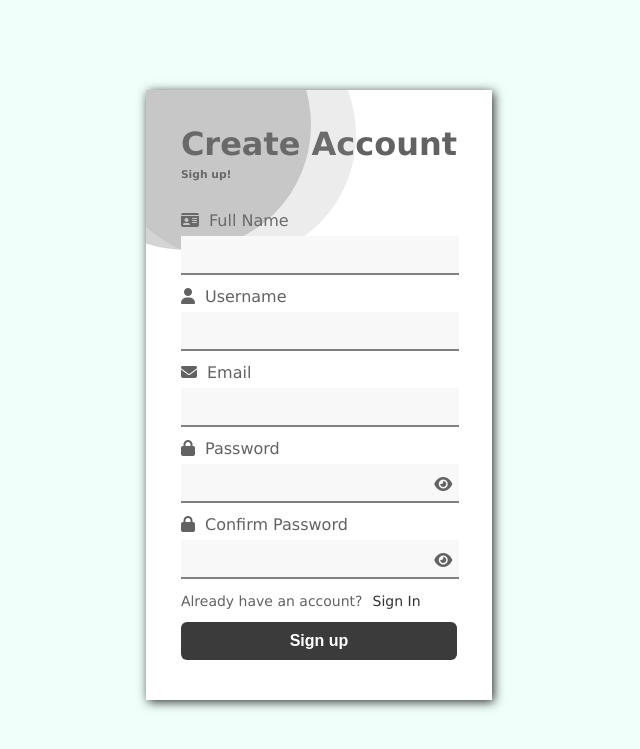
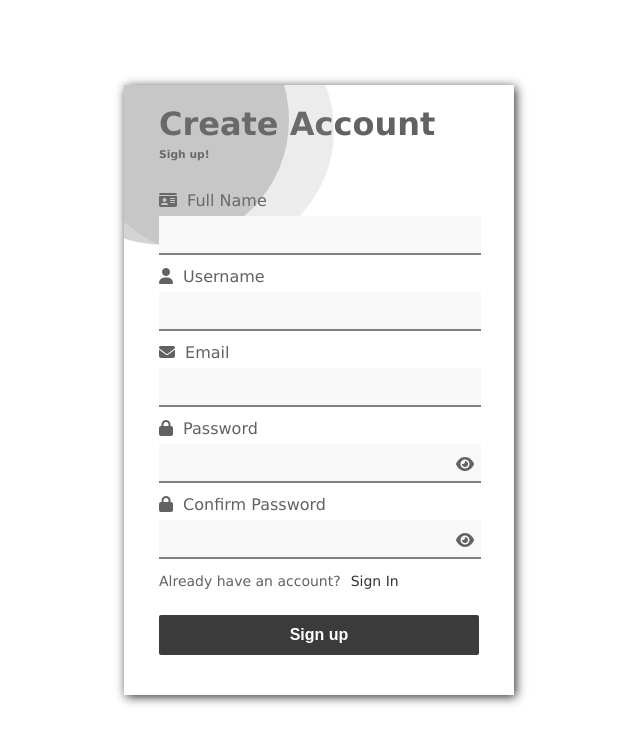
Before and after one commit to Arun6238/FitnessApp, a Django app: a page that uses strong/authentication/templates/authentication/register.html in a window 1280 px wide. Shown: the top 749 px of the page, without its empty margins (321-961 px from the left). Run offline with Django 4.2, Linux system fonts and the light colour scheme; some libraries are stand-ins or nearby versions.

Commit message:
modified login and register pages

```diff
--- a/strong/authentication/static/authentication/css/registerStyles.css
+++ b/strong/authentication/static/authentication/css/registerStyles.css
@@ -3,7 +3,6 @@ body{
     color: rgb(98, 98, 98);
     padding: 0;
     margin: 0;
-    background-color: rgb(241, 255, 250);
 }
 
 
@@ -16,24 +15,24 @@ body{
     padding-bottom: 2em;
 }
 #error-msg{
-    background-color: rgb(255, 214, 11);
-    padding: .5em 1em;
+    background-color: rgb(253, 255, 144);
+    padding: 1em 1em;
     position: absolute;
-    width: 100%;
-    max-width: 320px;
+    width: 80%;
+    text-align: center;
     top: 5px;
     left: 50%;
     transform: translateX(-50%);
 }
 .container >form{
     position: relative;
-    max-width: 440px;
-    padding: 30px 35px 40px 35px;
-    margin-top: 90px;
-    background-color: rgb(255, 255, 255);
+    width: 80%;
+    padding: 0px 35px 40px 35px;
+    margin-top: 80px;
+
     overflow: hidden;
 
-    box-shadow: 2px 2px 10px rgba(0, 0, 0, 0.813)
+
 }
 h1{
     margin:5px 0 0 0;
@@ -63,10 +62,6 @@ h6{
 }
 
 .show-password{
-    /* margin-left: -36px;
-    font-weight: bold;
-    cursor: pointer;
-    color: rgb(97, 97, 97); */
     position: absolute;
     right: 5px;
     top: 12px;
@@ -93,13 +88,13 @@ a:hover{
 }
 button{
     width: 100%;
-    height: 38px;
+    height: 40px;
     margin: 0;
-    margin-top:12px;
+    margin-top:25px;
     font-size: 16px;
     font-weight: 600;
     border: transparent;
-    border-radius: 6px;
+    border-radius: 2px;
     color: white;
     background-color: rgb(59, 59, 59);
 }
@@ -108,6 +103,7 @@ button:hover{
 }
 
 .circle1{
+    display: none;
     position: absolute;
     left:-40px;
     top: -80px;
@@ -117,6 +113,7 @@ button:hover{
     border-radius: 50%;
 }
 .circle2{
+    display: none;
     position: absolute;
     left:-85px;
     top: -90px;
@@ -126,18 +123,24 @@ button:hover{
     border-radius: 50%;
 }
 
-/* @media (max-width: 600px) {
+@media (min-width: 600px) {
     .container >form{
-
-        width: inherit;
-        height: 550px;
-        padding: 70px 35px 40px 35px;
-        margin-top: 100px;
-        background-color: rgb(170, 35, 35);
-
-
+        padding-top: 15px;
+        margin-top: 85px;
+        max-width: 320px;
+        background-color: rgb(255, 255, 255);
+        box-shadow: 2px 2px 10px rgba(0, 0, 0, 0.813)
     }
-  } */
+    #error-msg{
+        max-width: 320px;
+        padding-inline: 35px;
+        box-shadow: 2px 2px 10px rgba(0, 0, 0, 0.413)
+    }
+    .circle2,
+    .circle1{
+        display: block;
+    }
+  }
 
   /* 320px — 480px: Mobile devices
   481px — 768px: iPads, Tablets
--- a/strong/authentication/templates/authentication/register.html
+++ b/strong/authentication/templates/authentication/register.html
@@ -86,7 +86,11 @@
             }
           })
         })
-
+        window.onpageshow = function(e){
+          if(e.persisted){
+            location.reload(true)
+          }
+        }
       </script>
   </body>
 </html>
--- a/strong/authentication/views.py
+++ b/strong/authentication/views.py
@@ -4,6 +4,8 @@ from django.contrib.auth.models import User
 from django.core.exceptions import PermissionDenied
 from django.shortcuts import redirect
 from django.contrib.auth.decorators import login_required
+from django.views.decorators.cache import never_cache
+
 
 def anonymous_required(view_function, redirect_to=None):
     """
@@ -23,8 +25,10 @@ def anonymous_required(view_function, redirect_to=None):
 
 # Create your views here.
 
+@never_cache
 @anonymous_required
 def loginPage(request):
+
     if request.method == 'POST':
         username = request.POST['username']
         password = request.POST['password']
@@ -37,10 +41,15 @@ def loginPage(request):
             else:
                 raise ValueError('Invalid username or password')
         except (ValueError, PermissionDenied) as e:
-            return render(request,'authentication/login.html',{'error':str(e)})
+            response = render(request,'authentication/login.html',{'error':str(e)})
+            response['Pragma'] = 'no-cache'
+            return response
 
-    return render(request,'authentication/login.html')
+    response = render(request, 'authentication/login.html')
+    response['Pragma'] = 'no-cache'
+    return response
 
+@never_cache
 @anonymous_required
 def registerUser(request):
     if request.method == 'POST':
@@ -51,17 +60,23 @@ def registerUser(request):
 
         if User.objects.filter(username = username).exists():
             context = {"error":"Username already exists"}
-            return render(request,'authentication/register.html',context)
+            response = render(request,'authentication/register.html',context)
+            response['Pragma'] = 'no-cache'
+            return response
 
         if User.objects.filter(email = email).exists():
             context = {"error":"Email address already exists."}
-            return render(request,'authentication/register.html',context)
+            response = render(request,'authentication/register.html',context)
+            response['Pragma'] = 'no-cache'
+            return response
 
         user = user = User.objects.create_user(username, email, password)
         user.first_name = name
         user.save()
         return redirect('login')
-    return render(request,'authentication/register.html')
+    response = render(request,'authentication/register.html')
+    response['Pragma'] = 'no-cache'
+    return response
 
 @login_required(login_url='login')
 def logoutUser(request):
```
Also changed, not shown: strong/authentication/templates/authentication/login.html (+10 -2 lines), strong/db.sqlite3.
